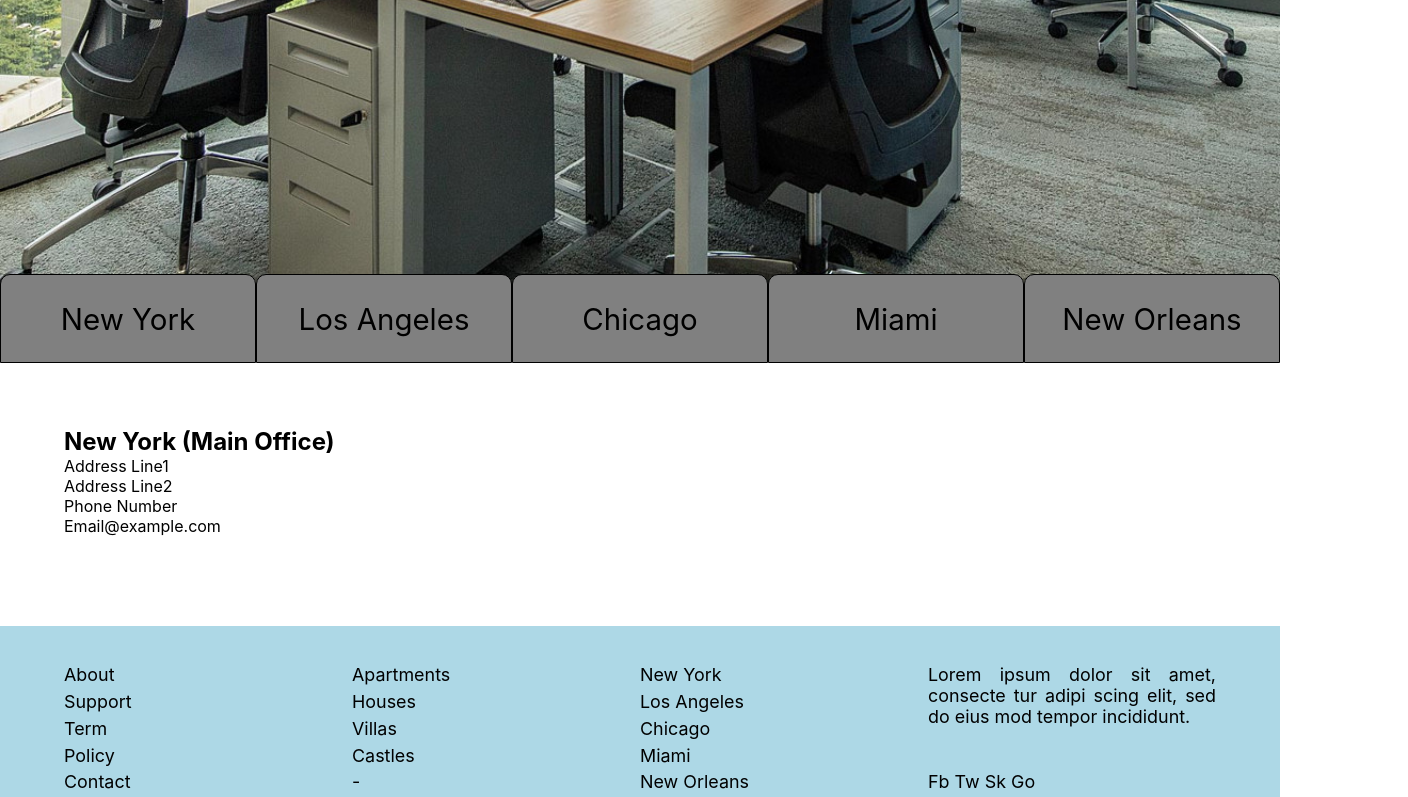
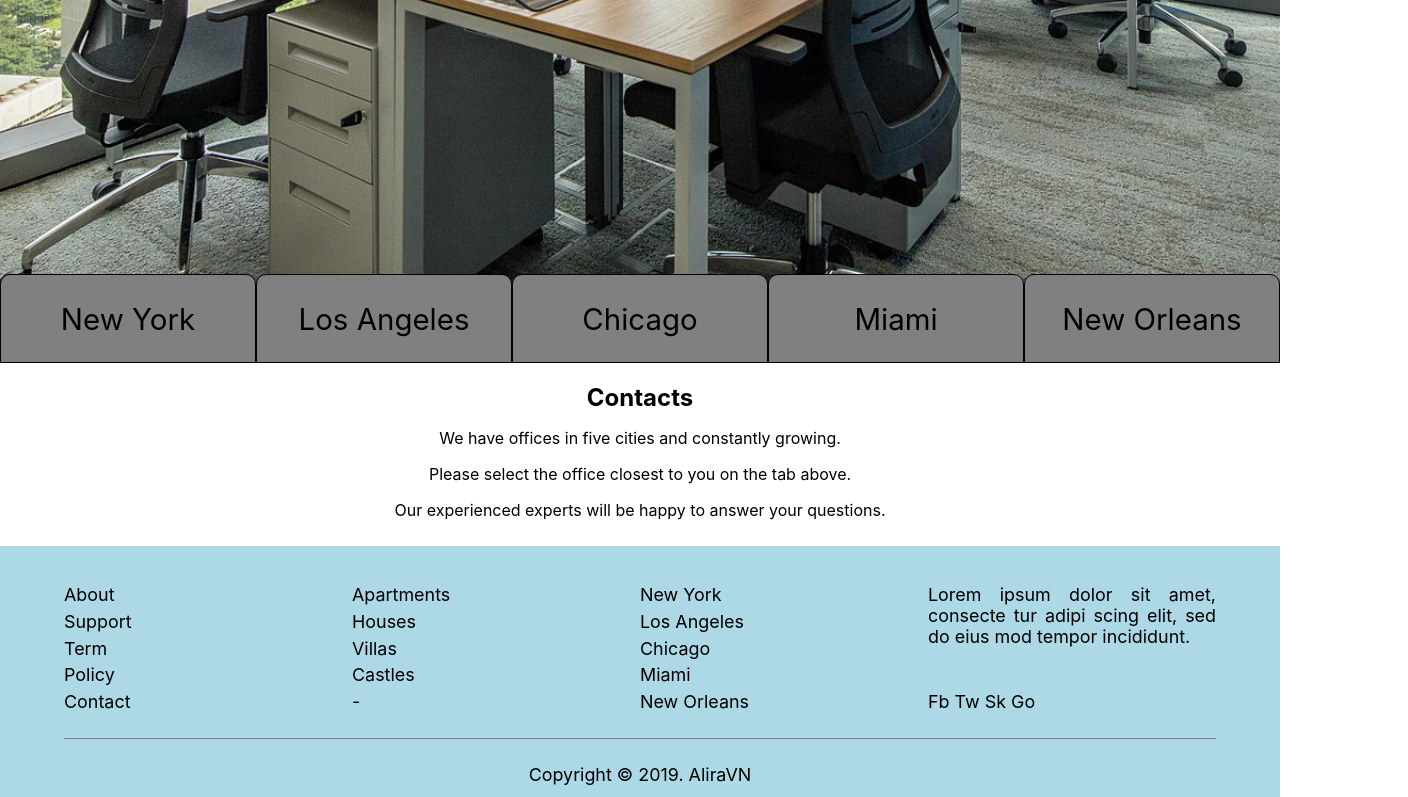
Before and after one commit to aliravn/bootcamp-WCR08-real-estate-react, a React (Create React App) app: page /contact in a window 1280 px wide. Shown: the part 404-1201 px from the top of the page, 1408 px wide, since content can reach past the window. Built offline with nearby package versions, Linux system fonts and the light colour scheme.

Commit message:
add intrduction to contact page

```diff
--- /dev/null
+++ b/src/components/ContactIntroduction.js
@@ -0,0 +1,18 @@
+import React, {Component} from "react";
+import './ContactPage.css';
+
+class ContactIntroduction extends Component {
+
+	render() {
+		return (
+			<div class="contact-introduction-container">
+				<h2>Contacts</h2>
+				<p>We have offices in five cities and constantly growing.</p>
+				<p>Please select the office closest to you on the tab above.</p>
+				<p>Our experienced experts will be happy to answer your questions.</p>
+			</div>
+		);
+	}
+}
+
+export default ContactIntroduction;
--- a/src/components/ContactOffice.js
+++ b/src/components/ContactOffice.js
@@ -7,9 +7,9 @@ class ContactOffice extends Component {
 		return (
 			<div className="contact-office-container">
 				<h2>New York (Main Office)</h2>
-				<p>Address Line1</p>
-				<p>Address Line2</p>
-				<p>Phone Number</p>
+				<p>Address placeholder Line1</p>
+				<p>Address placeholder Line2</p>
+				<p>Phone Number placeholder</p>
 				<p>Email@example.com</p>
 			</div>
 		);
--- a/src/components/ContactPage.css
+++ b/src/components/ContactPage.css
@@ -7,6 +7,14 @@
 	display: flex;
 	justify-content: space-between;
 }
+
+.contact-introduction-container {
+	width: 70%;
+	margin: 0 auto;
+	text-align: center;
+}
+
+
 
 .contact-nav-link {
 	text-decoration: none;
--- a/src/components/ContactPage.js
+++ b/src/components/ContactPage.js
@@ -3,6 +3,7 @@ import {BrowserRouter as Router, Route, Switch, NavLink } from 'react-router-dom
 import ContactNavigation from "./ContactNavigation";
 import AboutPage from "./AboutPage";
 import ContactOffice from "./ContactOffice";
+import ContactIntroduction from "./ContactIntroduction"
 import Header from "./Header";
 
 import './ContactPage.css';
@@ -15,7 +16,7 @@ class ContactPage extends Component {
 				<Router>
 				<ContactNavigation />
 				<Switch>
-					<Route path="/contact" exact component={ContactOffice} />
+					<Route path="/contact" exact component={ContactIntroduction} />
 					<Route path="/contact/ny" exact component={ContactOffice} />
 					<Route path="/contact/la" exact component={ContactOffice} />
 					<Route path="/contact/ch" exact component={ContactOffice} />
```
